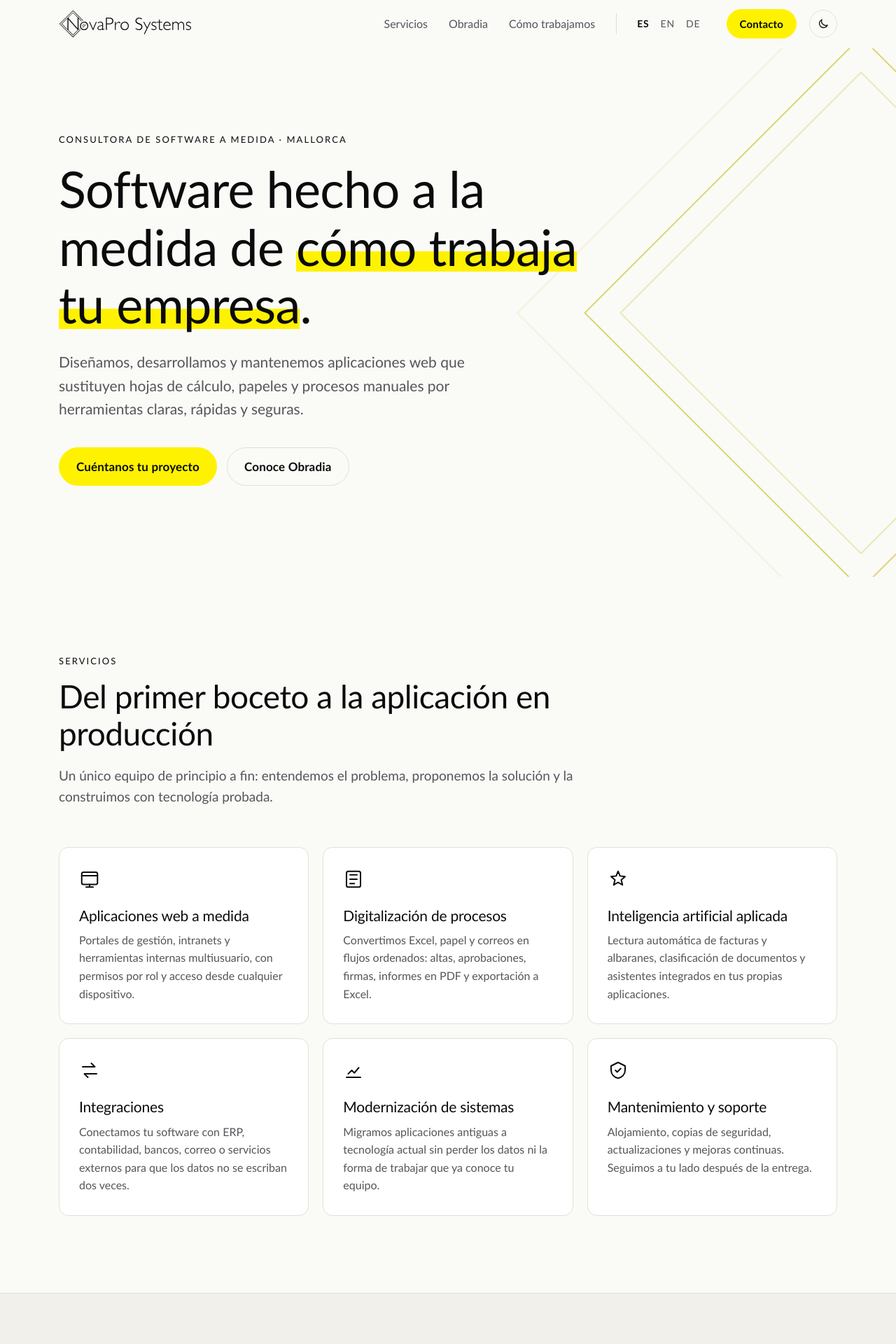
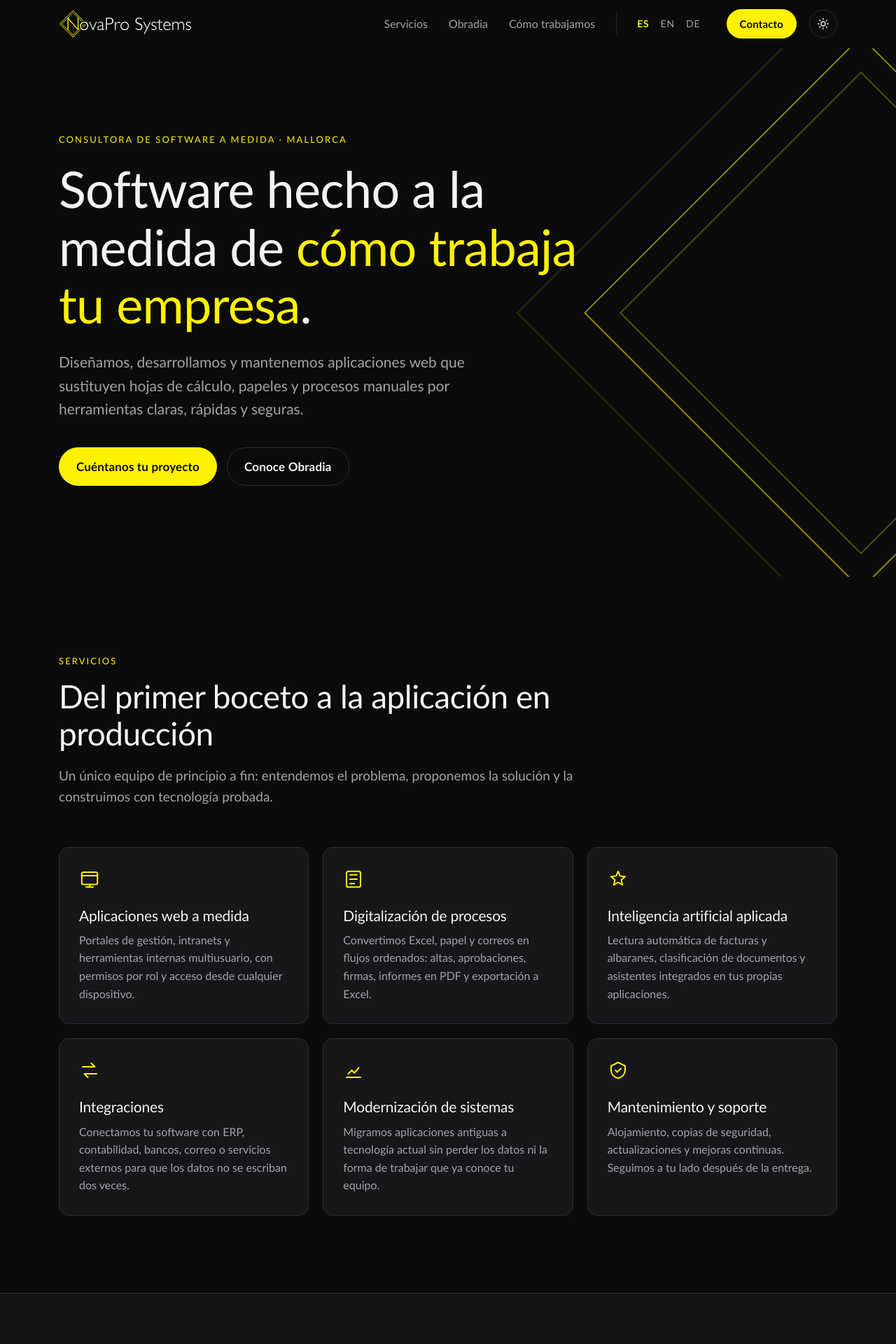
Before and after one commit to NovaProSystems/novaprosystems.github.io, a PHP site: page / in a window 1280 px wide. Shown: the top 1920 px of the page at 70% size. Run offline with PHP 8.4, Linux system fonts and the light colour scheme.

Commit message:
Tema oscuro por defecto

```diff
--- a/404.html
+++ b/404.html
@@ -5,7 +5,7 @@
   <meta name="viewport" content="width=device-width, initial-scale=1">
   <title>404 · NovaPro Systems</title>
   <meta name="robots" content="noindex">
-  <meta name="color-scheme" content="dark light">
+  <meta name="color-scheme" content="dark">
   <script>try{var t=localStorage.getItem('tema');if(t==='light'||t==='dark')document.documentElement.dataset.theme=t}catch(e){}</script>
   <link rel="icon" type="image/png" href="/assets/img/favicon.png">
   <link rel="stylesheet" href="/assets/css/site.css">
--- a/assets/css/site.css
+++ b/assets/css/site.css
@@ -19,16 +19,7 @@
   color-scheme: dark;
 }
 
-/* Tema claro: sigue al sistema salvo que el usuario elija otro */
-@media (prefers-color-scheme: light) {
-  :root:not([data-theme="dark"]) {
-    --bg: #fafaf7; --bg-alt: #f1f0ea; --surface: #ffffff; --line: #e2e0d6;
-    --text: #0b0b0c; --muted: #55555b;
-    --accent: #0b0b0c; --deco: 196, 182, 0;
-    --top-bg: rgba(250, 250, 247, .85); --shadow: rgba(40, 36, 0, .22); --glow: rgba(255, 242, 0, .28);
-    color-scheme: light;
-  }
-}
+/* Tema claro: solo si el usuario lo elige con el boton (por defecto, oscuro) */
 :root[data-theme="light"] {
   --bg: #fafaf7; --bg-alt: #f1f0ea; --surface: #ffffff; --line: #e2e0d6;
   --text: #0b0b0c; --muted: #55555b;
@@ -39,15 +30,9 @@
 
 /* Logo segun el tema */
 .logo-light { display: none; }
-@media (prefers-color-scheme: light) {
-  :root:not([data-theme="dark"]) .logo-dark { display: none; }
-  :root:not([data-theme="dark"]) .logo-light { display: block; }
-  :root:not([data-theme="dark"]) .hl { color: var(--text); background: linear-gradient(transparent 58%, var(--brand) 58%, var(--brand) 92%, transparent 92%); }
-}
 :root[data-theme="light"] .logo-dark { display: none; }
 :root[data-theme="light"] .logo-light { display: block; }
 :root[data-theme="light"] .hl { color: var(--text); background: linear-gradient(transparent 58%, var(--brand) 58%, var(--brand) 92%, transparent 92%); }
-:root[data-theme="dark"] .hl { background: none; }
 
 *, *::before, *::after { box-sizing: border-box; }
 html { scroll-behavior: smooth; scroll-padding-top: 76px; -webkit-text-size-adjust: 100%; }
@@ -107,10 +92,6 @@ p { margin: 0; }
 .theme-toggle:hover { border-color: var(--muted); background: var(--surface); }
 .theme-toggle svg { width: 18px; height: 18px; fill: none; stroke: currentColor; stroke-width: 1.8; stroke-linecap: round; stroke-linejoin: round; }
 .theme-toggle .i-moon { display: none; }
-@media (prefers-color-scheme: light) {
-  :root:not([data-theme="dark"]) .theme-toggle .i-sun { display: none; }
-  :root:not([data-theme="dark"]) .theme-toggle .i-moon { display: block; }
-}
 :root[data-theme="light"] .theme-toggle .i-sun { display: none; }
 :root[data-theme="light"] .theme-toggle .i-moon { display: block; }
 .nav a:not(.btn) { text-decoration: none; color: var(--muted); font-size: 16px; transition: color .15s; }
--- a/assets/js/site.js
+++ b/assets/js/site.js
@@ -14,11 +14,10 @@
   nav.addEventListener('click', e => { if (e.target.closest('a')) setOpen(false); });
   document.addEventListener('keydown', e => { if (e.key === 'Escape') setOpen(false); });
 
-  // Tema claro u oscuro: sigue al sistema hasta que el usuario elige
+  // Tema: oscuro por defecto; el boton cambia a claro y se recuerda
   const root = document.documentElement;
   const themeBtn = document.querySelector('.theme-toggle');
-  const prefersLight = matchMedia('(prefers-color-scheme: light)');
-  const currentTheme = () => root.dataset.theme || (prefersLight.matches ? 'light' : 'dark');
+  const currentTheme = () => root.dataset.theme === 'light' ? 'light' : 'dark';
   const syncThemeBtn = () => {
     const light = currentTheme() === 'light';
     themeBtn.setAttribute('aria-label', light ? themeBtn.dataset.toDark : themeBtn.dataset.toLight);
@@ -30,7 +29,6 @@
     try { localStorage.setItem('tema', next); } catch (e) { /* sin almacenamiento */ }
     syncThemeBtn();
   });
-  prefersLight.addEventListener('change', syncThemeBtn);
   syncThemeBtn();
 
   // Borde de la cabecera al desplazar
--- a/de/index.html
+++ b/de/index.html
@@ -5,9 +5,8 @@
   <meta name="viewport" content="width=device-width, initial-scale=1">
   <title>NovaPro Systems · Individualsoftware auf Mallorca</title>
   <meta name="description" content="NovaPro Systems ist ein Beratungsunternehmen für Individualsoftware in Binissalem (Mallorca). Wir konzipieren und entwickeln Webanwendungen, Schnittstellen und KI-Lösungen für Unternehmen. Entwickler von Obradia.">
-  <meta name="theme-color" content="#0b0b0c" media="(prefers-color-scheme: dark)">
-  <meta name="theme-color" content="#fafaf7" media="(prefers-color-scheme: light)">
-  <meta name="color-scheme" content="dark light">
+  <meta name="theme-color" content="#0b0b0c">
+  <meta name="color-scheme" content="dark">
   <script>try{var t=localStorage.getItem('tema');if(t==='light'||t==='dark')document.documentElement.dataset.theme=t}catch(e){}</script>
   <link rel="icon" type="image/png" href="/assets/img/favicon.png">
   <link rel="apple-touch-icon" href="/assets/img/apple-touch-icon.png">
--- a/en/index.html
+++ b/en/index.html
@@ -5,9 +5,8 @@
   <meta name="viewport" content="width=device-width, initial-scale=1">
   <title>NovaPro Systems · Custom software in Mallorca</title>
   <meta name="description" content="NovaPro Systems is a custom software consultancy based in Binissalem, Mallorca. We design and build web applications, integrations and AI solutions for businesses. Makers of Obradia.">
-  <meta name="theme-color" content="#0b0b0c" media="(prefers-color-scheme: dark)">
-  <meta name="theme-color" content="#fafaf7" media="(prefers-color-scheme: light)">
-  <meta name="color-scheme" content="dark light">
+  <meta name="theme-color" content="#0b0b0c">
+  <meta name="color-scheme" content="dark">
   <script>try{var t=localStorage.getItem('tema');if(t==='light'||t==='dark')document.documentElement.dataset.theme=t}catch(e){}</script>
   <link rel="icon" type="image/png" href="/assets/img/favicon.png">
   <link rel="apple-touch-icon" href="/assets/img/apple-touch-icon.png">
--- a/index.html
+++ b/index.html
@@ -5,9 +5,8 @@
   <meta name="viewport" content="width=device-width, initial-scale=1">
   <title>NovaPro Systems · Software a medida en Mallorca</title>
   <meta name="description" content="NovaPro Systems es una consultora de software a medida en Binissalem (Mallorca). Diseñamos y desarrollamos aplicaciones web, integraciones y soluciones con IA para empresas. Creadores de Obradia.">
-  <meta name="theme-color" content="#0b0b0c" media="(prefers-color-scheme: dark)">
-  <meta name="theme-color" content="#fafaf7" media="(prefers-color-scheme: light)">
-  <meta name="color-scheme" content="dark light">
+  <meta name="theme-color" content="#0b0b0c">
+  <meta name="color-scheme" content="dark">
   <script>try{var t=localStorage.getItem('tema');if(t==='light'||t==='dark')document.documentElement.dataset.theme=t}catch(e){}</script>
   <link rel="icon" type="image/png" href="/assets/img/favicon.png">
   <link rel="apple-touch-icon" href="/assets/img/apple-touch-icon.png">
```
